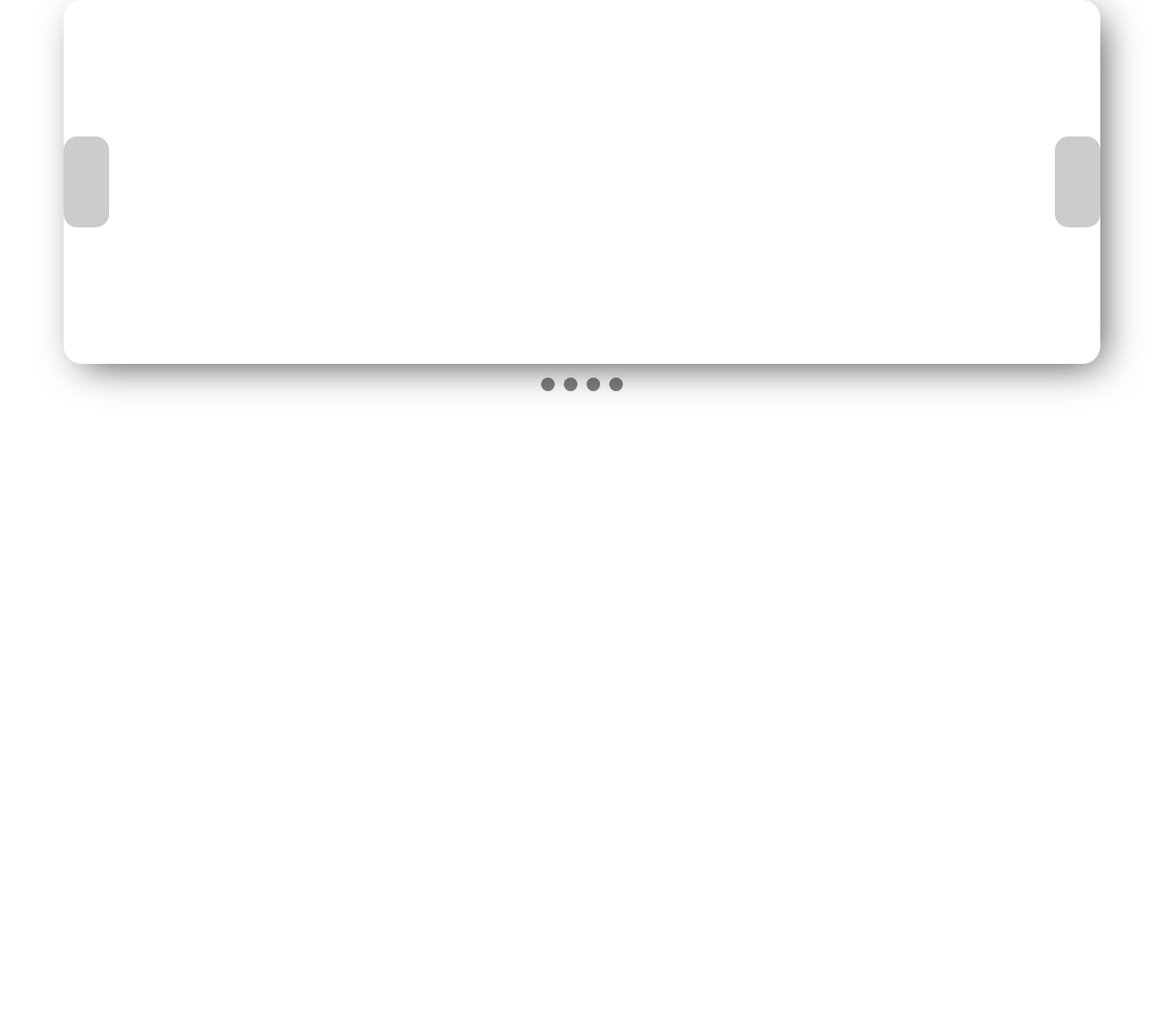
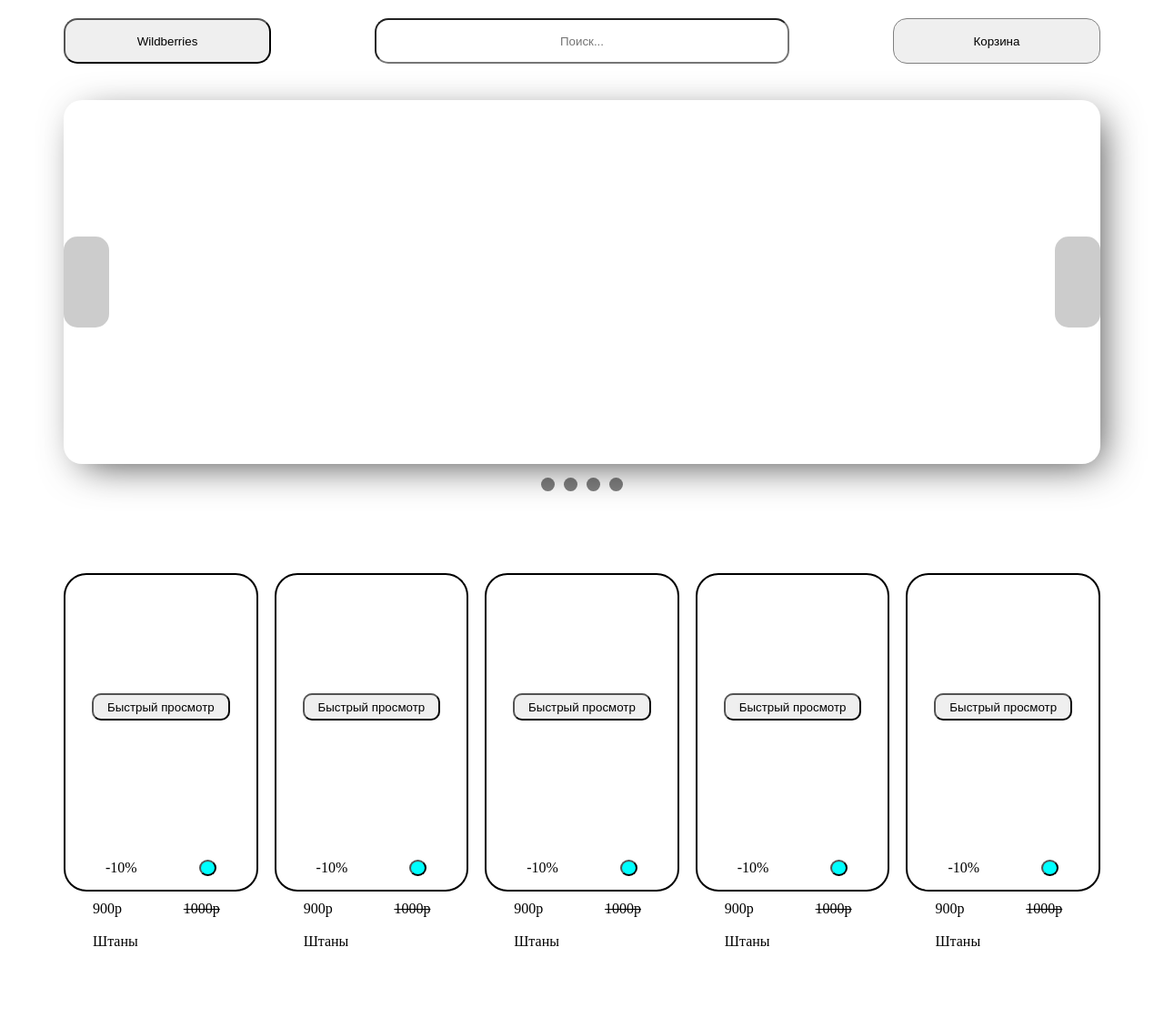
Before and after one commit to IvanOtroshko/Final, a website built with Parcel: page parsel/src/index.html in a window 1280 px wide. Shown: the whole page at 91% size. Before the commit the page ends 800 px from the top, so only its background shows below. Built offline with nearby package versions, Linux system fonts and the light colour scheme; no server answers.

Commit message:
added HTML CSS header and CSS

```diff
--- a/parsel/src/index.html
+++ b/parsel/src/index.html
@@ -10,7 +10,13 @@
 <body>
     <header>
         <section class="header">
-
+                <div class="wrapper">
+                    <div class="header-info">
+                        <button type="button" href="index.html" class="btn-logo">Wildberries</button>
+                        <input type="text" class="search-area" placeholder="Поиск...">
+                        <button type="button" class="btn-cart">Корзина</button>
+                    </div>
+                </div>
         </section>
     </header>
 
@@ -33,7 +39,80 @@
     </section>
 
     <section class="products">
-
+        <div class="wrapper">
+            <div class="products_list">
+                <div class="products_item">
+                    <div class="products_item-card">
+                        <button class="btn-card-preview">Быстрый просмотр</button>
+                        <div class="products_item-card-info">
+                            <div class="card-info-discount">-10%</div>
+                            <button class="btn-add-cart"></button>
+                        </div>
+                    </div>
+                    <div class="products_item-info">
+                        <div class="products_item-info-newprice">900р</div>
+                        <div class="products_item-info-oldprice">1000р</div>
+                        <div class="products_item-info-productname">Штаны</div>
+                    </div>
+                </div>
+                <div class="products_item">
+                    <div class="products_item-card">
+                        <button class="btn-card-preview">Быстрый просмотр</button>
+                        <div class="products_item-card-info">
+                            <div class="card-info-discount">-10%</div>
+                            <button class="btn-add-cart"></button>
+                        </div>
+                    </div>
+                    <div class="products_item-info">
+                        <div class="products_item-info-newprice">900р</div>
+                        <div class="products_item-info-oldprice">1000р</div>
+                        <div class="products_item-info-productname">Штаны</div>
+                    </div>
+                </div>
+                <div class="products_item">
+                    <div class="products_item-card">
+                        <button class="btn-card-preview">Быстрый просмотр</button>
+                        <div class="products_item-card-info">
+                            <div class="card-info-discount">-10%</div>
+                            <button class="btn-add-cart"></button>
+                        </div>
+                    </div>
+                    <div class="products_item-info">
+                        <div class="products_item-info-newprice">900р</div>
+                        <div class="products_item-info-oldprice">1000р</div>
+                        <div class="products_item-info-productname">Штаны</div>
+                    </div>
+                </div>
+                <div class="products_item">
+                    <div class="products_item-card">
+                        <button class="btn-card-preview">Быстрый просмотр</button>
+                        <div class="products_item-card-info">
+                            <div class="card-info-discount">-10%</div>
+                            <button class="btn-add-cart"></button>
+                        </div>
+                    </div>
+                    <div class="products_item-info">
+                        <div class="products_item-info-newprice">900р</div>
+                        <div class="products_item-info-oldprice">1000р</div>
+                        <div class="products_item-info-productname">Штаны</div>
+                    </div>
+                </div>
+                <div class="products_item">
+                    <div class="products_item-card">
+                        <button class="btn-card-preview">Быстрый просмотр</button>
+                        <div class="products_item-card-info">
+                            <div class="card-info-discount">-10%</div>
+                            <button class="btn-add-cart"></button>
+                        </div>
+                    </div>
+                    <div class="products_item-info">
+                        <div class="products_item-info-newprice">900р</div>
+                        <div class="products_item-info-oldprice">1000р</div>
+                        <div class="products_item-info-productname">Штаны</div>
+                    </div>
+                </div>
+            </div>
+        </div>
     </section>
 
     <script src="./script.js" type="module"></script>
--- a/parsel/src/main.css
+++ b/parsel/src/main.css
@@ -8,6 +8,35 @@ body {
     background-color: white;
 
 }
+
+/* Header */
+.header-info {
+    margin: 20px 0 40px;
+    display: flex;
+    justify-content: space-between;
+}
+
+.btn-logo {
+    width: 20%;
+    height: 50px;
+    border-radius: 15px;
+}
+
+.search-area {
+    width: 40%;
+    height: 50px;
+    text-align: center;
+    border-radius: 15px;
+}
+.btn-cart {
+    width: 20%;
+    height: 50px;
+    border-radius: 15px;
+    border: 1px solid grey;
+}
+/* and header */
+
+
 
 .flex-wrapper {
     width: 100%;
@@ -41,7 +70,6 @@ body {
 }
 
 .wrapper {
-    height: 300px;
     width: 1170px;
     padding: 0 15px;
     margin: 0 auto;
@@ -99,3 +127,65 @@ span:last-child {
 .slide.active {
     display: block;
 }
+.dot {
+    margin-bottom: 90px;
+}
+
+/* Products */
+
+.products_list {
+    display: grid;
+    grid-template-columns: repeat(5,1fr);
+    grid-gap: 18px
+}
+
+.products_item {
+    height: 500px;
+
+
+}
+
+.products_item-card{
+    height: 70%;
+    width: 100%;
+    border: 2px solid black;
+    display: flex;
+    flex-direction: column;
+    justify-content: space-between;
+    padding: 130px 10px 15px;
+    align-items: center;
+    border-radius: 25px;
+    margin-bottom: 10px;
+}
+.btn-card-preview{
+    height: 30px;
+    width: 80%;
+    border-radius: 10px;
+}
+
+.products_item-card-info {
+    width: 100%;
+    display: flex;
+    justify-content: space-around;
+}
+
+.btn-add-cart {
+    width: 10%;
+    border-radius: 50%;
+    background-color: aqua;
+}
+.btn-add-cart:hover {
+    background-color: red;
+}
+
+.products_item-info {
+    padding-left: 15%;
+    display: grid;
+    grid-template-columns: repeat(2,1fr);
+    grid-gap: 18px
+}
+.products_item-info-oldprice {
+    text-decoration:line-through;
+}
+
+/* and products*/
```
